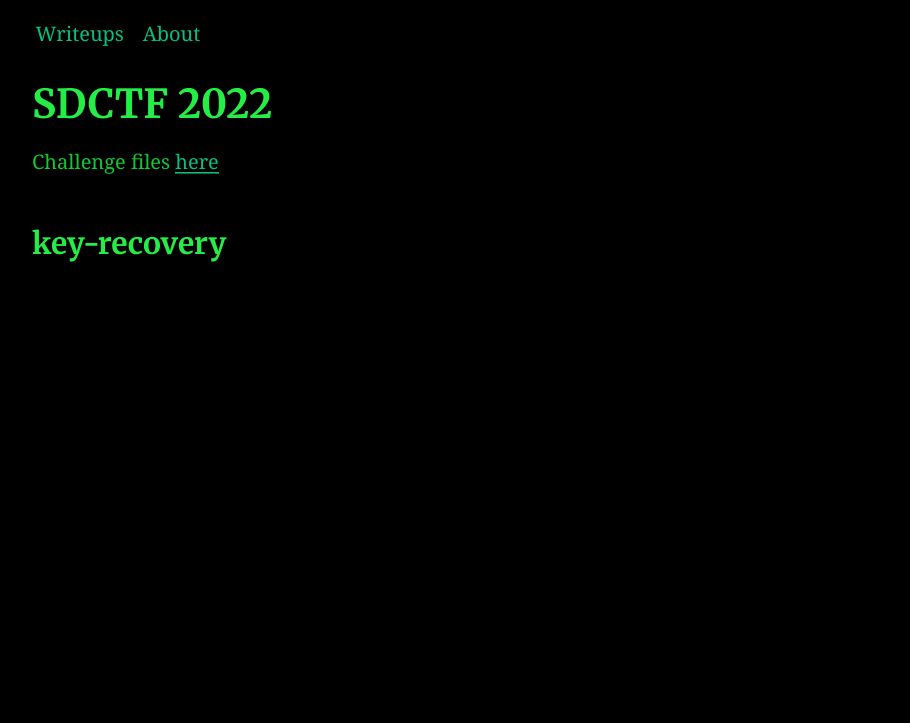
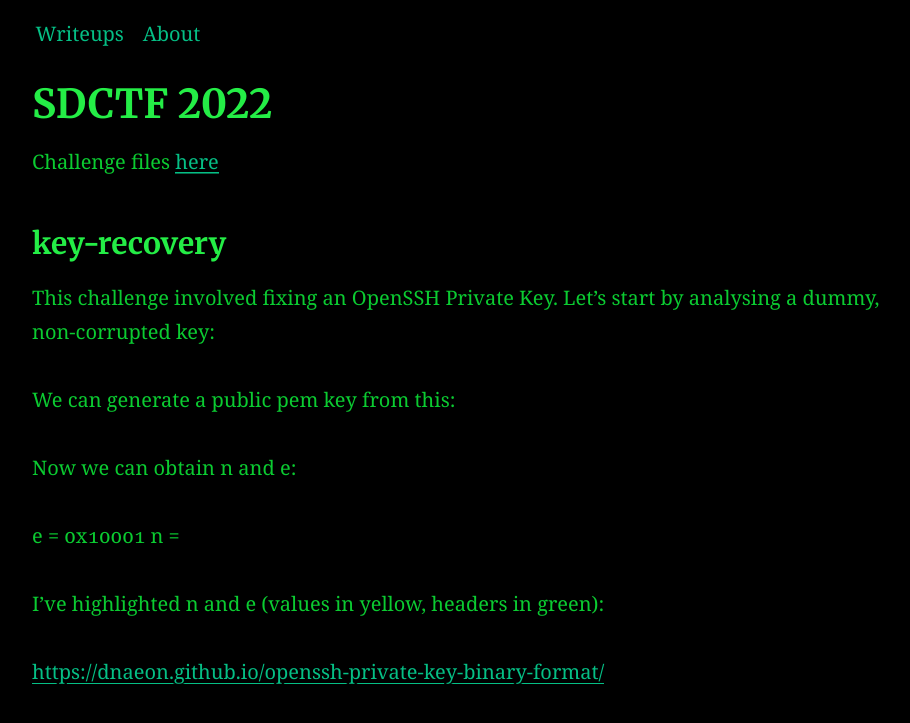
Before and after one commit to AC01010/Connor-McCartney.github.io, a Jekyll site: the page built from _posts/2012-12-23-sdctf-2022.md, in a window 1280 px wide. Shown: the top 723 px of the page, without its empty margins (32-942 px from the left). Built offline with Jekyll 4.4.1, drawn with Linux system fonts in a browser that asks for light colours.

Commit message:
Update 2012-12-23-sdctf-2022.md

```diff
--- a/_posts/2012-12-23-sdctf-2022.md
+++ b/_posts/2012-12-23-sdctf-2022.md
@@ -9,3 +9,20 @@
 Challenge files [here](https://github.com/Connor-McCartney/CTF-files/tree/main/SDCTF-2022/key-recovery)
 
 ### key-recovery
+
+This challenge involved fixing an OpenSSH Private Key. Let's start by analysing a dummy, <br>
+non-corrupted key:
+
+
+We can generate a public pem key from this:
+
+
+Now we can obtain n and e:
+
+e = 0x10001
+n =
+
+I've highlighted n and e (values in yellow, headers in green):
+
+
+<https://dnaeon.github.io/openssh-private-key-binary-format/>
```
